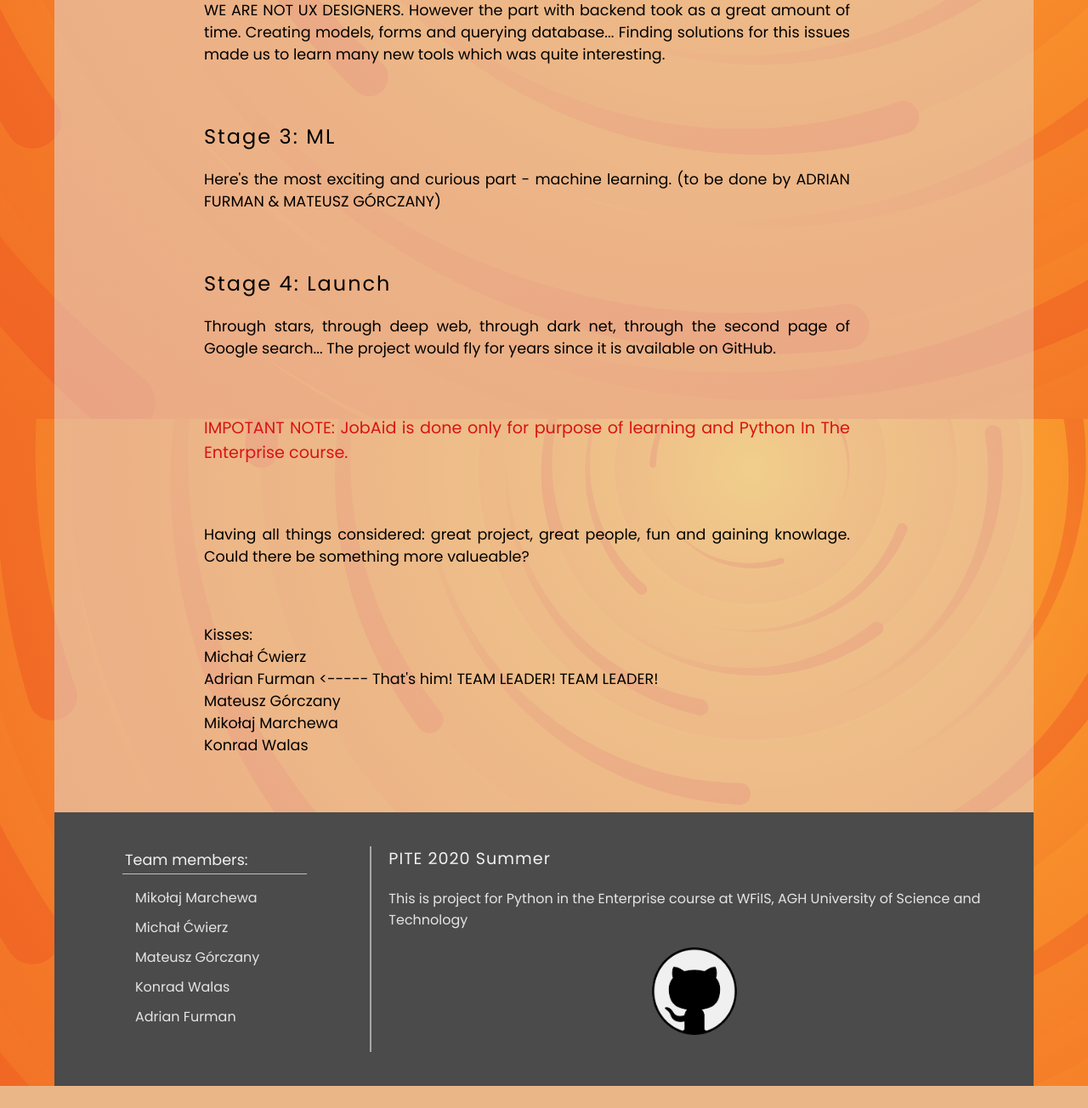
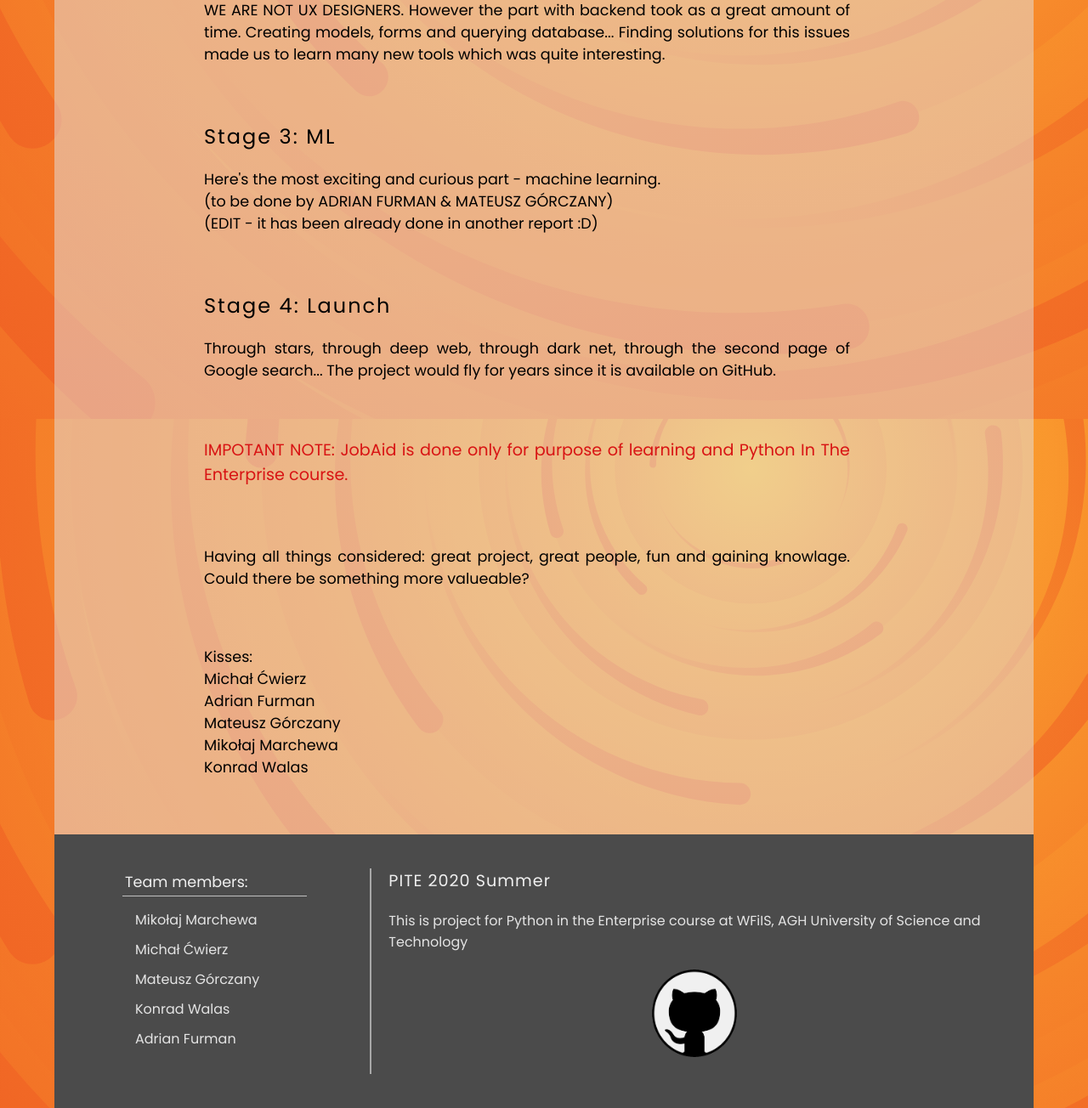
Before and after one commit to HappyButter/Jobaid, a Django app: page /about/ in a window 1280 px wide. Shown: the part 1427-2731 px from the top of the page at 85% size. Before the commit the page ends 2705 px from the top, so only its background shows below. Run offline with Django 3.2, Linux system fonts and the light colour scheme; some libraries are stand-ins or nearby versions.

Commit message:
Update about.html

```diff
--- a/jobaid/templates/jobaid/about.html
+++ b/jobaid/templates/jobaid/about.html
@@ -10,11 +10,11 @@
     <p class="about__headers"> Stage 2: Building a wbsite <br/></p>
     <p class="about__text"> Based on completely new for us tool - Django - we have build whole of backend and frontend from scratch. The part with Front-end... Let's leave it with only one sentence: WE ARE NOT UX DESIGNERS. However the part with backend took as a great amount of time. Creating models, forms and querying database... Finding solutions for this issues made us to learn many new tools which was quite interesting.<br/><br/></p>
     <p class="about__headers"> Stage 3: ML <br/></p>
-    <p class="about__text"> Here's the most exciting and curious part - machine learning. (to be done by ADRIAN FURMAN & MATEUSZ GÓRCZANY)<br/><br/></p>
+    <p class="about__text"> Here's the most exciting and curious part - machine learning. <br/>(to be done by ADRIAN FURMAN & MATEUSZ GÓRCZANY) <br/>(EDIT - it has been already done in another report :D)<br/><br/></p>
     <p class="about__headers">Stage 4: Launch<br/></p>
     <p class="about__text">Through stars, through deep web, through dark net, through the second page of Google search... The project would fly for years since it is available on GitHub. <br/><br/></p>
     <p class="about__importatnt__note">IMPOTANT NOTE: JobAid is done only for purpose of learning and Python In The Enterprise course.<br/><br/></p>
     <p class="about__text">Having all things considered: great project, great people, fun and gaining knowlage. Could there be something more valueable? <br/><br/></p>
-    <p class="about__text">Kisses:<br/>Michał Ćwierz <br/>Adrian Furman <----- That's him! TEAM LEADER! TEAM LEADER!<br/>Mateusz Górczany<br/>Mikołaj Marchewa<br/>Konrad Walas<br/><br/></p>
+    <p class="about__text">Kisses:<br/>Michał Ćwierz <br/>Adrian Furman<br/>Mateusz Górczany<br/>Mikołaj Marchewa<br/>Konrad Walas<br/><br/></p>
 </section>
 {% endblock content %}
```
